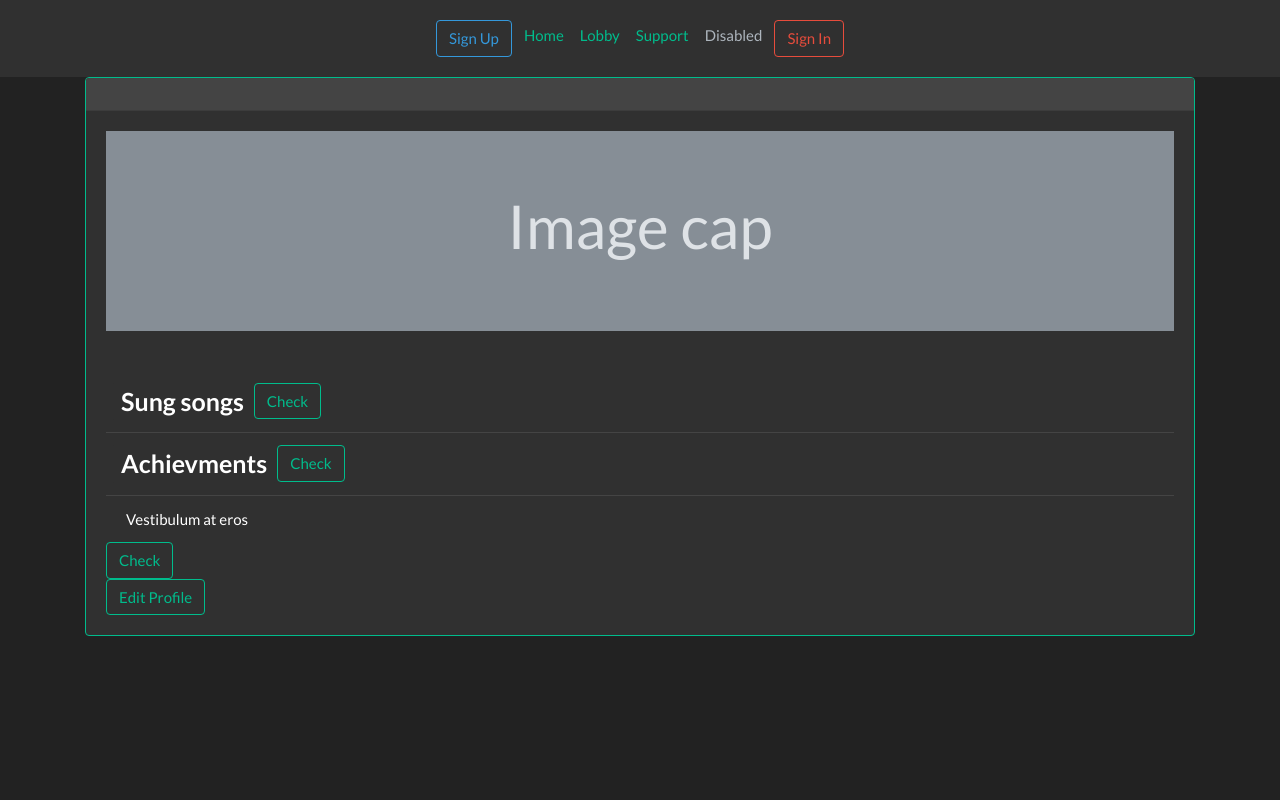
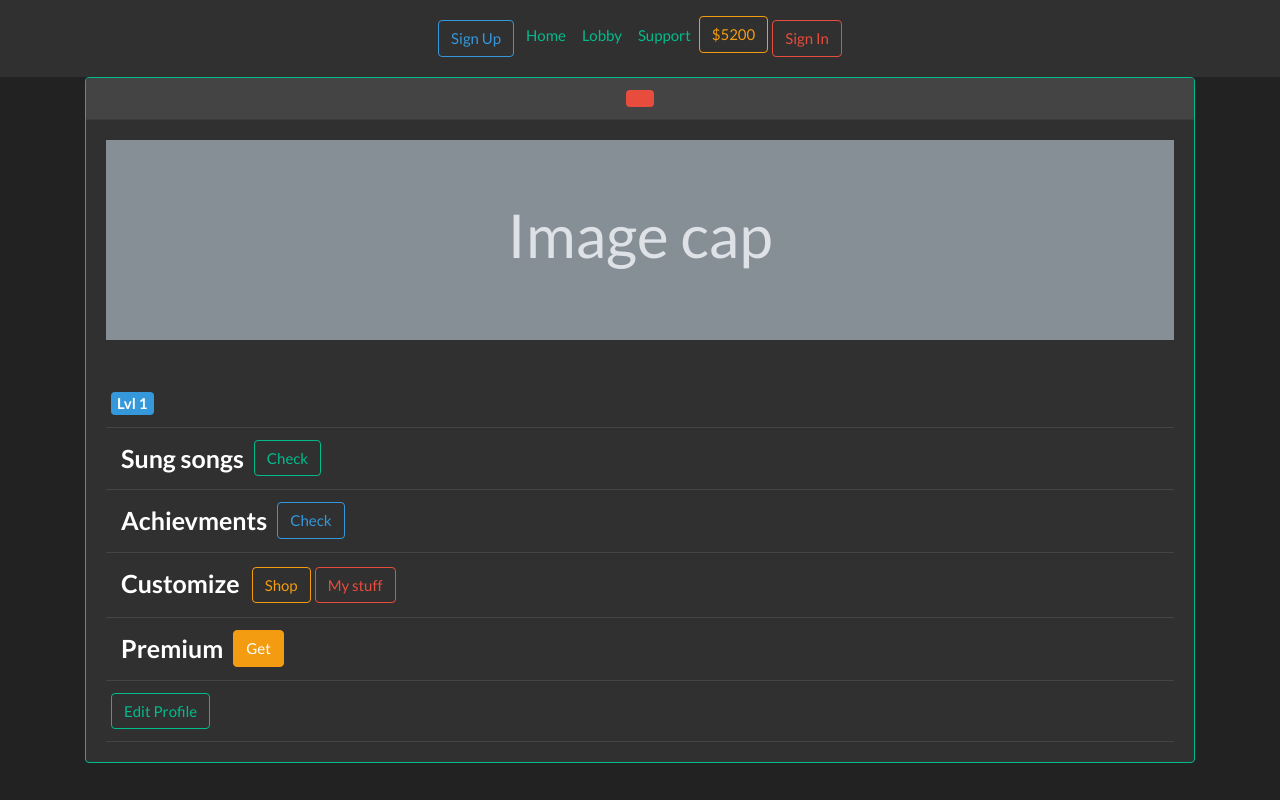
Before and after one commit to DedInsult/karaoke-online-hackathon, a Python web app: template karaoke_online_hakaton/templates/profile.html in a window 1280 px wide. Run offline with Jinja, Linux system fonts and the light colour scheme; the template is opened without the code that fills it, so the values that code supplies are empty.

Commit message:
profilev2

```diff
--- a/karaoke_online_hakaton/templates/BaseTemplate.html
+++ b/karaoke_online_hakaton/templates/BaseTemplate.html
@@ -84,7 +84,7 @@
                 {% endif %}
             </li>
             <li class="nav-item">
-                <a class="nav-link disabled" href="#" tabindex="-1" aria-disabled="true">Disabled</a>
+                <button type="button" class="btn btn-outline-warning">$5200</button>
             </li>
             {% if not current_user.is_authenticated %}
             <a href="{{ url_for('security.login') }}">
--- a/karaoke_online_hakaton/templates/profile.html
+++ b/karaoke_online_hakaton/templates/profile.html
@@ -7,7 +7,7 @@
         <div class="row justify-content-md-center">
             <div class="card-header">
                 <div class="row justify-content-md-center">
-                    <h3>{{ current_user.username }}</h3>
+                    <span class="badge badge-danger" style="font-size: 35"> {{ current_user.username }}</span>
                 </div>
             </div>
         </div>
@@ -24,6 +24,12 @@
             <ul class="list-group list-group-flush">
                 <li class="list-group-item">
                     <div class="row">
+                        <span class="badge badge-info" style="font-size: 15">Lvl 1 </span>
+                    </div>
+                </li>
+
+                <li class="list-group-item">
+                    <div class="row">
                         <span class="badge badge-dark" style="font-size: 25">Sung songs </span>
                         <a href="{{ url_for('general.SungSongs') }}">
                             <button type="button" class="btn btn-outline-success">Check</button>
@@ -34,20 +40,38 @@
                     <div class="row">
                         <span class="badge badge-dark" style="font-size: 25">Achievments </span>
                         <a href="{{ url_for('general.SungSongs') }}">
-                            <button type="button" class="btn btn-outline-success">Check</button>
+                            <button type="button" class="btn btn-outline-info">Check</button>
                         </a>
-                    </div></li>
-                <li class="list-group-item">Vestibulum at eros</li>
+                    </div>
+                </li>
+                <li class="list-group-item">
+                    <div class="row">
+                        <span class="badge badge-dark" style="font-size: 25">Customize </span>
+                        <a href="{{ url_for('general.SungSongs') }}">
+                            <button type="button" class="btn btn-outline-warning" style="margin:2">Shop</button>
+                        </a>
+                        <a href="{{ url_for('general.SungSongs') }}">
+                            <button type="button" class="btn btn-outline-danger" style="margin:2">My stuff</button>
+                        </a>
+                    </div>
+                </li>
+                <li class="list-group-item">
+                    <div class="row">
+                        <span class="badge badge-dark" style="font-size: 25">Premium </span>
+                        <a href="{{ url_for('general.SungSongs') }}">
+                            <button type="button" class="btn btn-warning">Get</button>
+                        </a>
+                    </div>
+                </li>
+                <li class="list-group-item">
+                    <div class="row">
+                        <a href="{{ url_for('general.editprofile') }}">
+                            <button type="button" class="btn btn-outline-success">Edit Profile</button>
+                    </div>
+                </li>
             </ul>
 
-            <div href="{{ url_for('general.SungSongs') }}">
-                <button type="button" class="btn btn-outline-success">Check</button>
-            </div>
-
-
-            <a href="{{ url_for('general.editprofile') }}">
-                <button type="button" class="btn btn-outline-success">Edit Profile</button>
-            </a>
+            </ul>
         </div>
     </div>
 </div>
```
